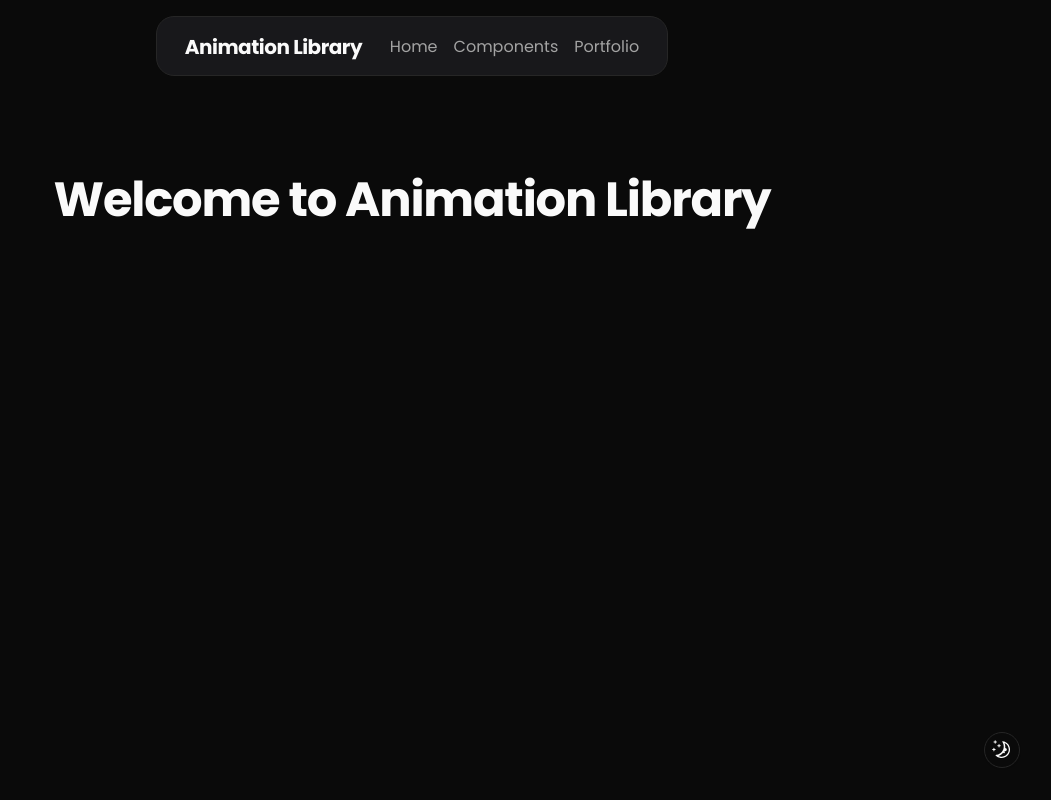
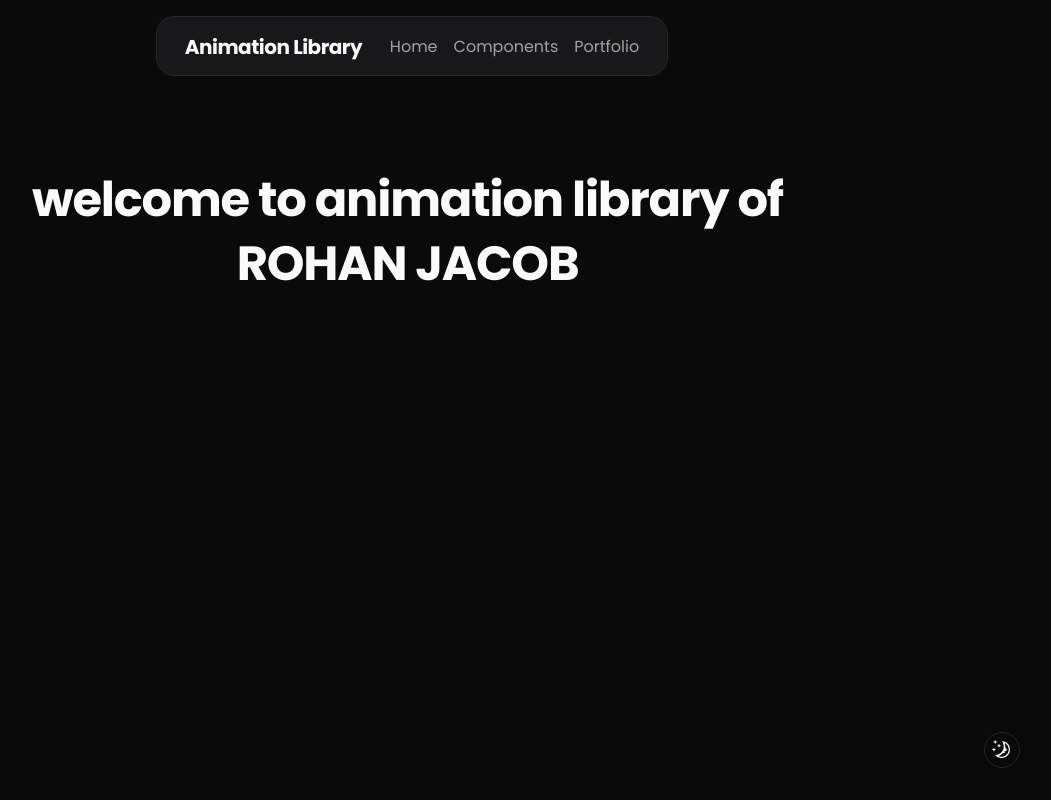
Before and after one commit to RohanJacob23/framer-motion-journey, a Next.js app: page / in a window 1280 px wide. Shown: the whole page, without its empty margins (228-1279 px from the left). Built offline with nearby package versions, Linux system fonts and the light colour scheme.

Commit message:
added text enter effect

```diff
--- a/src/app/page.tsx
+++ b/src/app/page.tsx
@@ -1,10 +1,17 @@
+import TextEnter from "@/components/TextEnter";
+
 /**
  * Renders the Home component, displaying a welcome message to the Animation Library.
  */
 export default function Home() {
   return (
     <main className="flex flex-col items-center justify-center p-4 text-center md:p-24">
-      <h1 className="!mt-20">Welcome to Animation Library</h1>
+      <TextEnter className="!mt-20 lowercase">
+        Welcome to Animation Library Of
+      </TextEnter>
+      <TextEnter delay={0.25} className="mt-4 uppercase">
+        Rohan Jacob
+      </TextEnter>
     </main>
   );
 }
--- a/src/components/Nav.tsx
+++ b/src/components/Nav.tsx
@@ -2,7 +2,7 @@
 
 import Link from "next/link";
 import { AnimatePresence, motion, MotionConfig } from "framer-motion";
-import { useState } from "react";
+import { Fragment, useState } from "react";
 import { Cross1Icon, HamburgerMenuIcon } from "@radix-ui/react-icons";
 import useMeasure from "react-use-measure";
 
@@ -56,11 +56,10 @@ export default function Navigation() {
               <h1 className="text-xl">Animation Library</h1>
 
               <div className="hidden space-x-4 lg:block">
-                {links.map((link) => (
-                  <>
+                {links.map((link, i) => (
+                  <Fragment key={i}>
                     {link.href ? (
                       <Link
-                        key={link.href}
                         href={link.href}
                         onMouseEnter={() => setShowMenu(false)}
                         className="text-muted-foreground transition-colors duration-300 ease-in-out hover:text-foreground"
@@ -69,14 +68,13 @@ export default function Navigation() {
                       </Link>
                     ) : (
                       <span
-                        key={link.href}
                         onMouseEnter={() => setShowMenu(true)}
                         className="cursor-pointer text-muted-foreground transition-colors duration-300 ease-in-out hover:text-foreground"
                       >
                         {link.label}
                       </span>
                     )}
-                  </>
+                  </Fragment>
                 ))}
               </div>
 
@@ -119,21 +117,21 @@ export default function Navigation() {
                   transition={{
                     staggerChildren: 0.1,
                   }}
-                  className="m-0 grid list-none grid-cols-1 gap-2 p-2 lg:grid-cols-2"
+                  className="m-0 grid list-none grid-cols-1 p-2 lg:grid-cols-2"
                 >
-                  {projectLinks.map((link) => (
+                  {projectLinks.map((link, i) => (
                     <motion.li
                       variants={{
                         visible: { opacity: 1 },
                         hidden: { opacity: 0 },
                       }}
                       transition={{ duration: 1, type: "spring" }}
-                      key={link.href}
+                      key={i}
                     >
                       <Link
                         href={link.href}
                         onClick={() => setShowMenu(false)}
-                        className="flex h-full flex-col justify-center rounded-lg p-2 text-base hover:bg-zinc-300 dark:hover:bg-zinc-800"
+                        className="flex h-full flex-col justify-center rounded-lg p-2 text-base transition-all duration-300 ease-in-out hover:scale-95 hover:bg-zinc-300 dark:hover:bg-zinc-800"
                       >
                         <span>{link.label}</span>
                         <span className="hidden text-sm text-muted-foreground md:inline">
--- /dev/null
+++ b/src/components/TextEnter.tsx
@@ -0,0 +1,41 @@
+"use client";
+
+import React from "react";
+import { motion, MotionConfig } from "framer-motion";
+import { cn } from "@/lib/utils";
+
+const TextEnter = ({
+  children,
+  className,
+  delay = 0,
+}: {
+  children: string;
+  className?: string;
+  delay?: number;
+}) => {
+  return (
+    <MotionConfig transition={{ type: "spring", bounce: 0, duration: 1.5 }}>
+      <motion.h1
+        initial="hidden"
+        animate="visible"
+        transition={{ staggerChildren: 0.05, delayChildren: delay }}
+        className={cn("inline-block text-inherit", className)}
+      >
+        {children.split(" ").map((word, index) => (
+          <motion.span
+            key={index}
+            variants={{
+              hidden: { opacity: 0, y: 70, filter: "blur(10px)" },
+              visible: { opacity: 1, y: 0, filter: "blur(0px)" },
+            }}
+            className="inline-block"
+          >
+            {word}&nbsp;
+          </motion.span>
+        ))}
+      </motion.h1>
+    </MotionConfig>
+  );
+};
+
+export default TextEnter;
```
